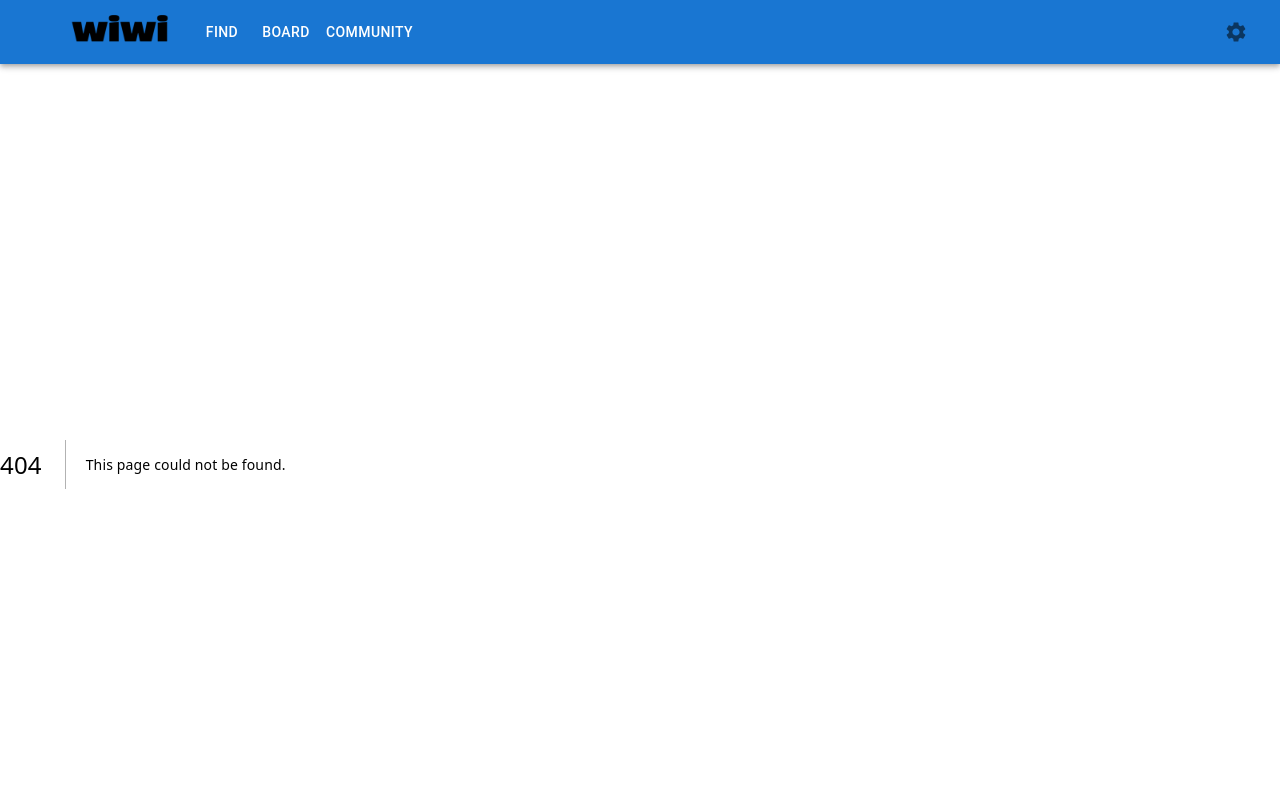
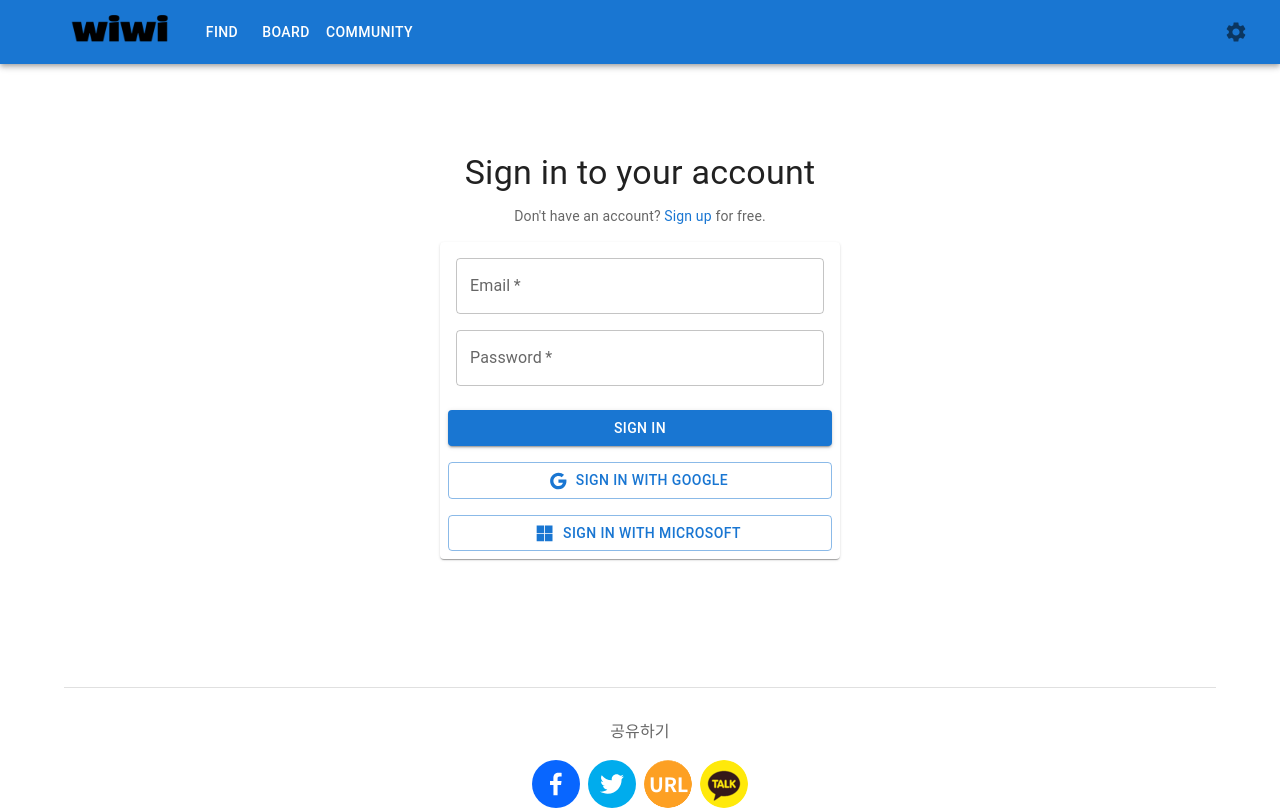
Before and after one commit to Moonjuun/ohddal-frontend, a Next.js app: page /login in a window 1280 px wide. Before the commit this address had no page. Shown: the top 810 px of the page. Built offline with nearby package versions, Linux system fonts and the light colour scheme.

Commit message:
ADD : 로그인 페이지 초안 제작

```diff
--- /dev/null
+++ b/src/app/login/page.tsx
@@ -0,0 +1,104 @@
+'use client';
+
+import React, { useEffect } from 'react';
+import {
+  Box,
+  Typography,
+  Card,
+  CardContent,
+  CardActions,
+  TextField,
+  Button,
+  Link,
+  Container,
+} from '@mui/material';
+import GoogleIcon from '@mui/icons-material/Google';
+import MicrosoftIcon from '@mui/icons-material/Microsoft';
+import { useInput } from '@/hooks/useInput';
+
+const Login: React.FC = () => {
+  const [userEmail, setUserEmail] = useInput('');
+  const [userPassword, setUserPassword] = useInput('');
+
+  return (
+    <Container
+      sx={{
+        display: 'flex',
+        flexDirection: 'column',
+        mt: 5,
+      }}
+    >
+      <Box
+        sx={{
+          display: 'flex',
+          alignItems: 'center',
+          justifyContent: 'center',
+          px: { xs: 2, sm: 3, lg: 4 },
+          py: 6,
+        }}
+      >
+        <Box sx={{ width: '100%', maxWidth: 400, mx: 'auto' }}>
+          <Typography variant="h4" component="h1" align="center" gutterBottom>
+            Sign in to your account
+          </Typography>
+          <Typography variant="body2" align="center" color="text.secondary" sx={{ mt: 1, mb: 2 }}>
+            Don&apos;t have an account?{' '}
+            <Link href="#" underline="hover" color="primary.main">
+              Sign up
+            </Link>{' '}
+            for free.
+          </Typography>
+          <Card>
+            <CardContent sx={{ display: 'flex', flexDirection: 'column', gap: 2 }}>
+              <TextField
+                label="Email"
+                type="email"
+                placeholder="m@example.com"
+                fullWidth
+                required
+                value={userEmail}
+                onChange={setUserEmail}
+              />
+              <TextField
+                label="Password"
+                type="password"
+                fullWidth
+                required
+                value={userPassword}
+                onChange={setUserPassword}
+              />
+            </CardContent>
+            <CardActions>
+              <Button variant="contained" fullWidth>
+                Sign in
+              </Button>
+            </CardActions>
+
+            <CardActions>
+              <Button
+                variant="outlined"
+                startIcon={<GoogleIcon />}
+                fullWidth
+                // onClick={handleGoogleLogin}
+              >
+                Sign in with Google
+              </Button>
+            </CardActions>
+            <CardActions>
+              <Button
+                variant="outlined"
+                startIcon={<MicrosoftIcon />}
+                fullWidth
+                // onClick={handleMicrosoftLogin}
+              >
+                Sign in with Microsoft
+              </Button>
+            </CardActions>
+          </Card>
+        </Box>
+      </Box>
+    </Container>
+  );
+};
+
+export default Login;
```
